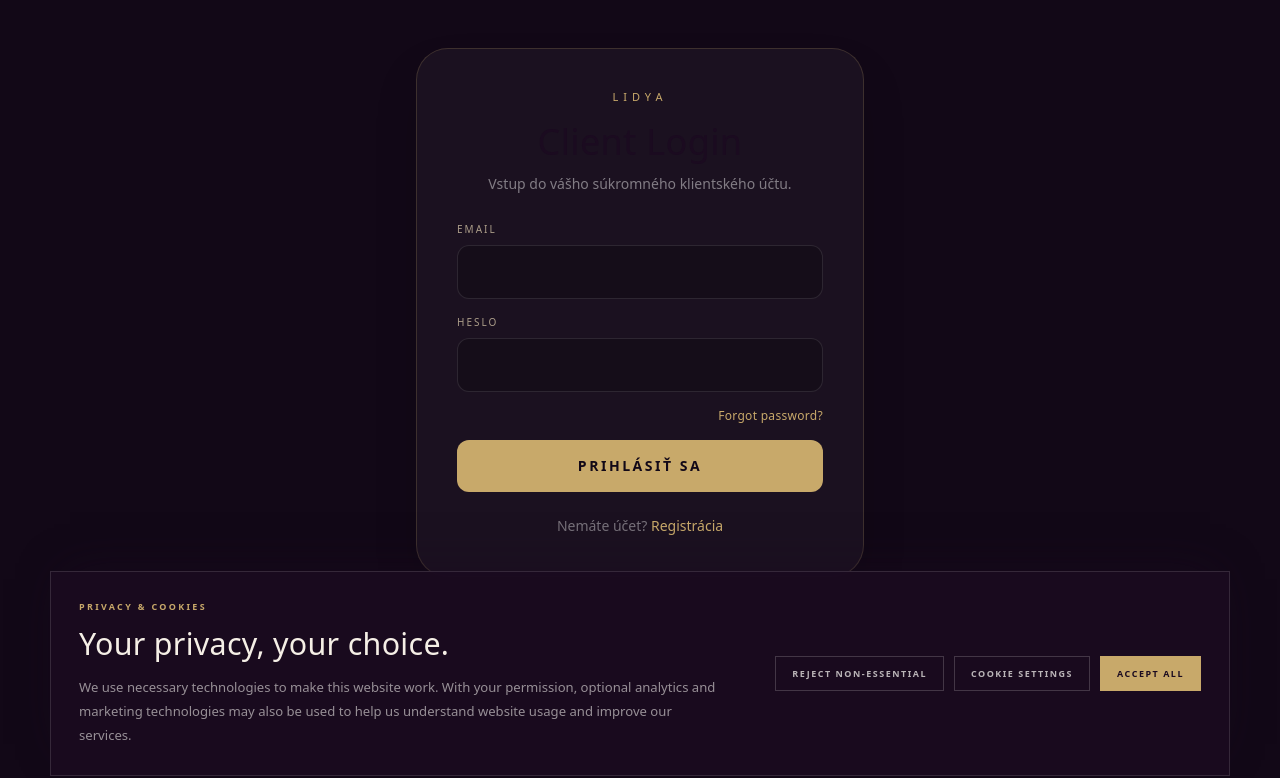
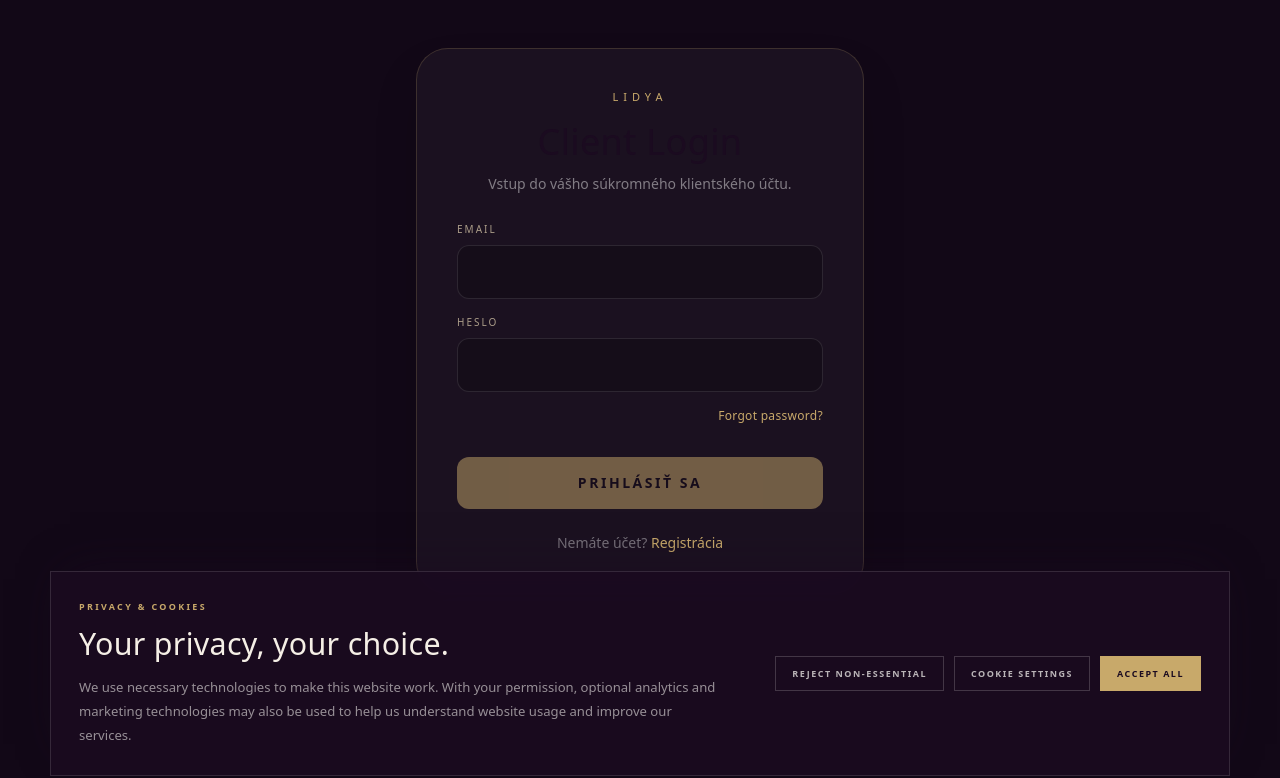
Before and after one commit to IBFDENT/LidyaAlbaresort.com, a Next.js app: page /client/login in a window 1280 px wide. Shown: the top 778 px of the page. Built offline with nearby package versions, Linux system fonts and the light colour scheme; no server answers.

Commit message:
feat: protect client login with Turnstile

```diff
--- a/src/app/client/login/page.tsx
+++ b/src/app/client/login/page.tsx
@@ -3,9 +3,13 @@
 import Link from "next/link";
 import { FormEvent, useEffect, useState } from "react";
 
+import TurnstileWidget from "@/components/TurnstileWidget";
+
 export default function ClientLoginPage() {
   const [email, setEmail] = useState("");
   const [password, setPassword] = useState("");
+  const [captchaToken, setCaptchaToken] = useState("");
+  const [captchaKey, setCaptchaKey] = useState(0);
   const [loading, setLoading] = useState(false);
   const [error, setError] = useState("");
   const [confirmed, setConfirmed] = useState(false);
@@ -16,14 +20,20 @@ export default function ClientLoginPage() {
 
   async function submit(event: FormEvent) {
     event.preventDefault();
+    setError("");
+
+    if (!captchaToken) {
+      setError("Dokončite bezpečnostné overenie.");
+      return;
+    }
+
     setLoading(true);
-    setError("");
 
     try {
       const response = await fetch("/api/client/login", {
         method: "POST",
         headers: { "Content-Type": "application/json" },
-        body: JSON.stringify({ email, password }),
+        body: JSON.stringify({ email, password, captchaToken }),
       });
       const payload = await response.json();
       if (!response.ok) {
@@ -35,6 +45,8 @@ export default function ClientLoginPage() {
       setError("Prihlásenie momentálne nie je dostupné.");
     } finally {
       setLoading(false);
+      setCaptchaToken("");
+      setCaptchaKey((current) => current + 1);
     }
   }
 
@@ -70,9 +82,11 @@ export default function ClientLoginPage() {
             <Link href="/client/forgot-password" className="text-xs tracking-wide text-[#c8a96a] transition hover:text-[#e8d8b5]">Forgot password?</Link>
           </div>
 
+          <TurnstileWidget key={captchaKey} onTokenChange={setCaptchaToken} />
+
           {error && <div className="rounded-xl border border-red-400/20 bg-red-400/10 px-4 py-3 text-sm text-red-200">{error}</div>}
 
-          <button disabled={loading} className="w-full rounded-xl bg-[#c8a96a] px-5 py-4 text-sm font-semibold uppercase tracking-[0.18em] text-[#120817] disabled:opacity-50">
+          <button disabled={loading || !captchaToken} className="w-full rounded-xl bg-[#c8a96a] px-5 py-4 text-sm font-semibold uppercase tracking-[0.18em] text-[#120817] disabled:cursor-not-allowed disabled:opacity-50">
             {loading ? "Prihlasujem..." : "Prihlásiť sa"}
           </button>
         </form>
```
